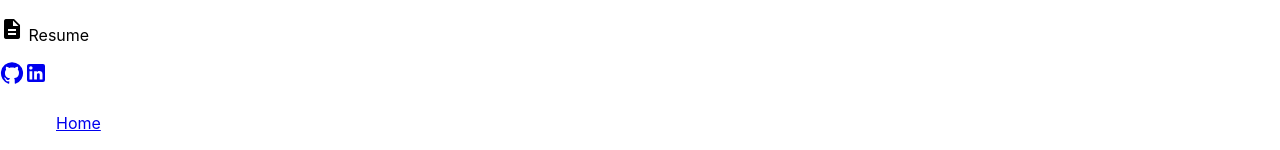
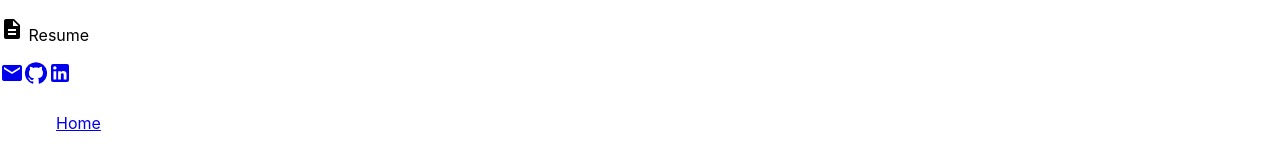
Before and after one commit to TCook20/tcook20.github.io, a React (Create React App) app: page / in a window 1280 px wide. Shown: the part 195-345 px from the top of the page. Built offline with nearby package versions, Linux system fonts and the light colour scheme.

Commit message:
Add email to social

```diff
--- a/src/components/Sidebar/index.tsx
+++ b/src/components/Sidebar/index.tsx
@@ -23,8 +23,8 @@ const Sidebar = () => {
       <ContactCard
         name={ 'Travis W. Cook' }
         position={ 'Front End Developer' }
-        email={ 'twcook2007@gmail.com' }
         socialContacts = { [
+          { title: "email", link: "mailto:twcook2007@gmail.com" },
           { title: "GitHub", link: "https://github.com/" },
           { title: "LinkedIn", link: "https://linkedin.com/" }
         ] }
```
